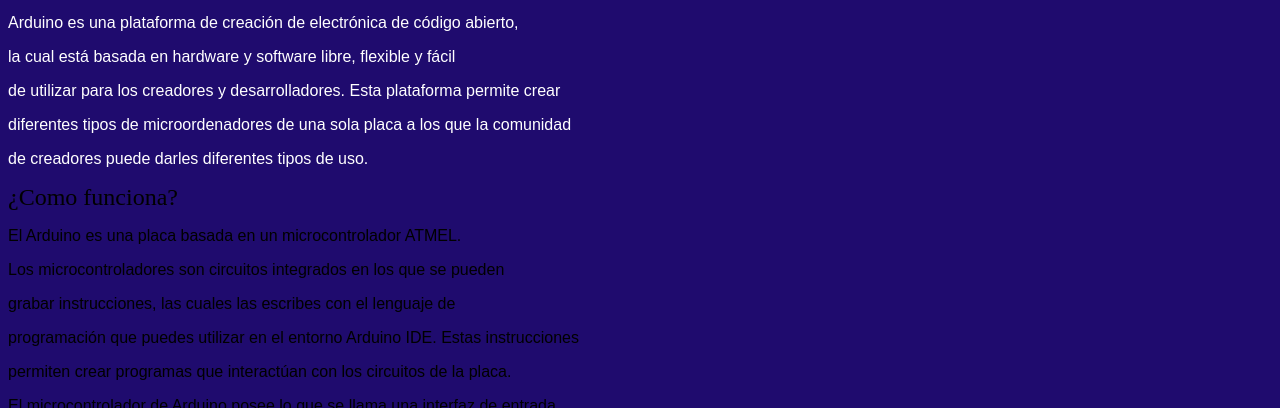
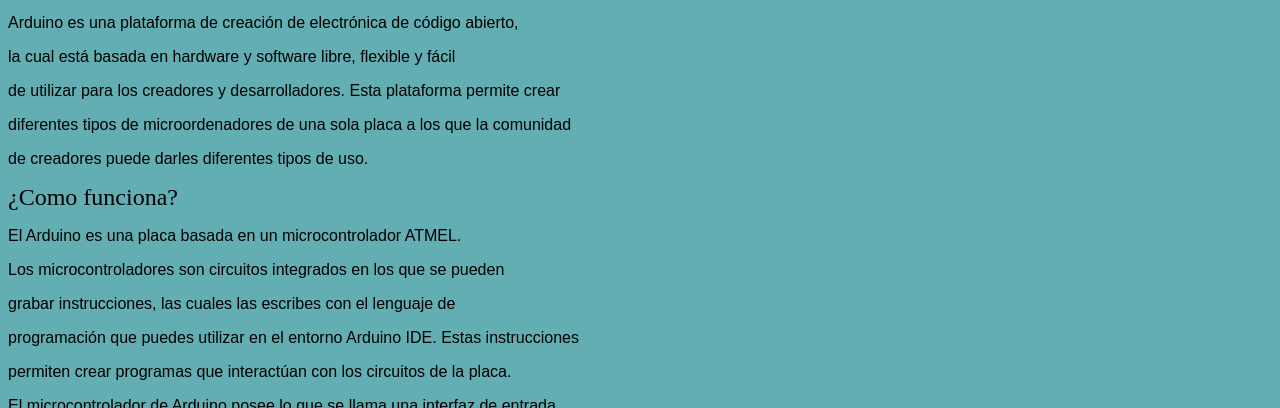
Before and after one commit to CarlosAAS071/Proyecto-Final-HTML-Prepa4BTP, a plain HTML site: page index.html in a window 1280 px wide. Shown: the part 727-1135 px from the top of the page. Drawn offline with Linux system fonts and the light colour scheme.

Commit message:
Update index.html

```diff
--- a/index.html
+++ b/index.html
@@ -4,7 +4,7 @@
 
 <title> PÁGINA PRINCIPAL </title>
 
-<body bgcolor="#1F0B6E">
+<body bgcolor="#62AEB2">
 
 <font face="Rage" color="FFD700" size="20" > Proyecto final. </font>
 <p>
@@ -30,7 +30,7 @@
 <font face="Rockwell" size="5"> ¿Qué es Arduino? </font>
 <p>
 
-<font color="white" face="Arial" >
+<font face="Arial" >
 <p> Arduino es una plataforma de creación de electrónica de código abierto, </p>
 <p>la cual está basada en hardware y software libre, flexible y fácil </p>
 <p>de utilizar para los creadores y desarrolladores. Esta plataforma permite crear </p>
```
